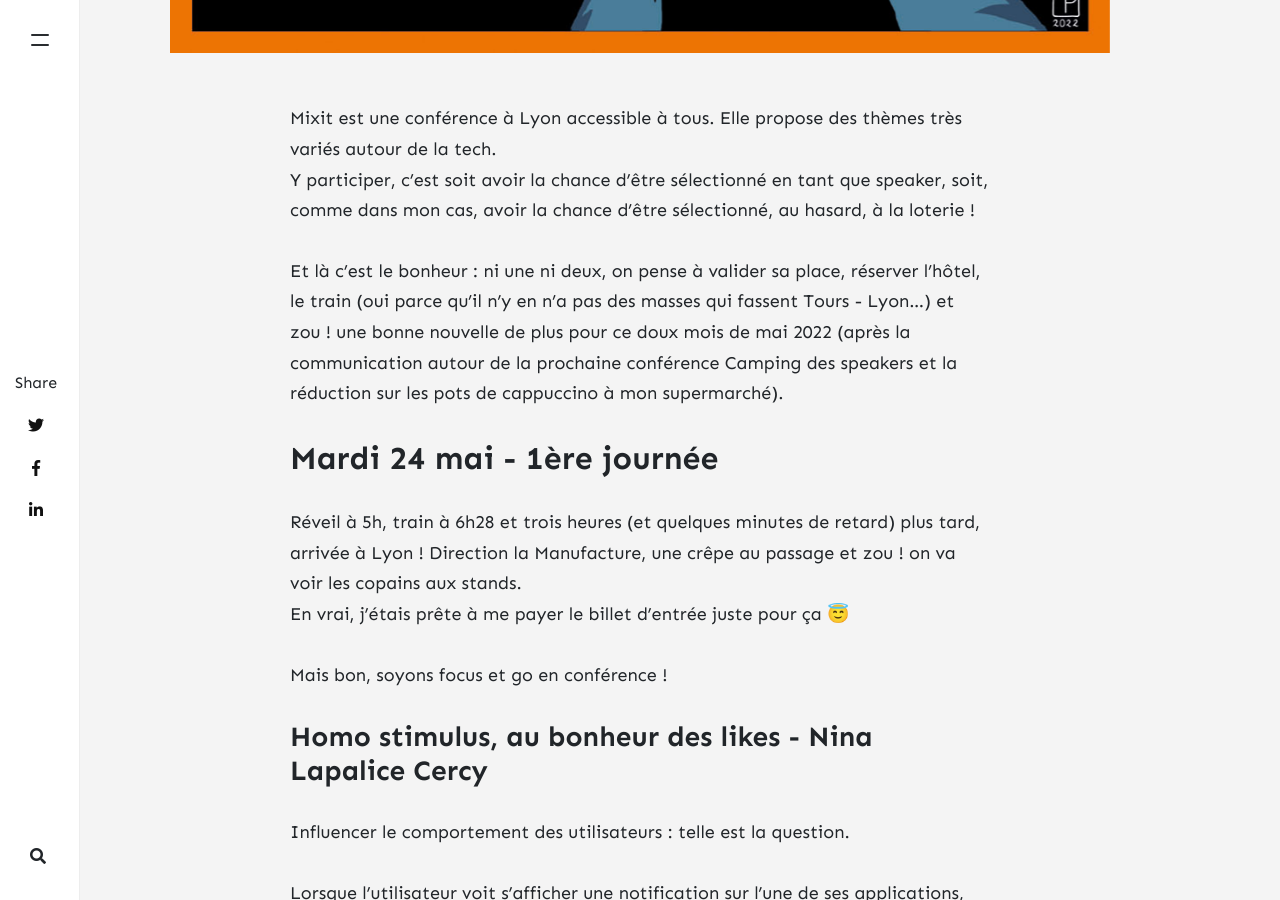
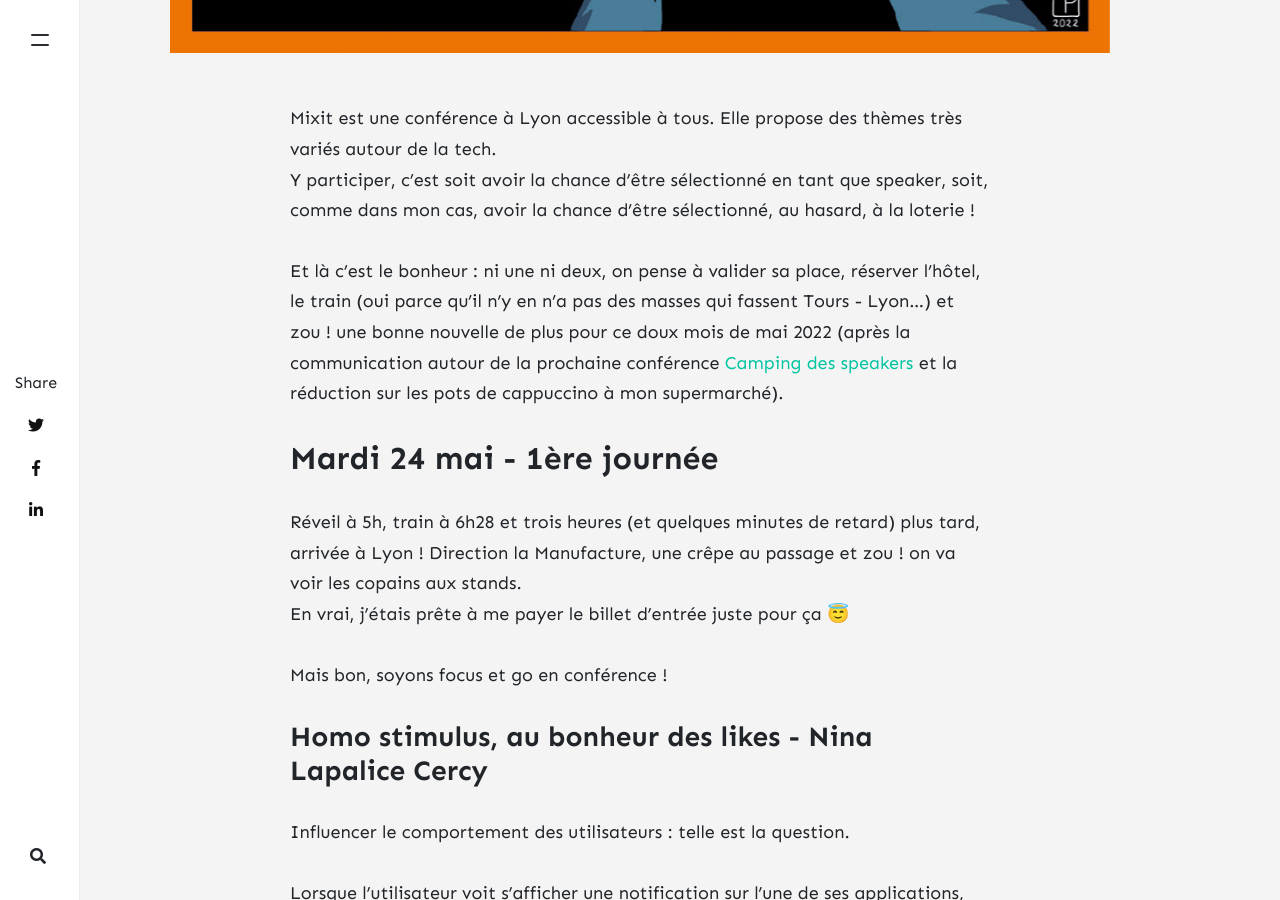
Before and after one commit to klaukf/blog, a Jekyll site: the page built from _posts/2022-05-24-mon-mixit-2022-a-moi.md, in a window 1280 px wide and 900 px high, scrolled down 1748 px. Built offline with Jekyll 4.4.1, drawn with Linux system fonts in a browser that asks for light colours; nearby versions of some CDN libraries; comment, search, counter and statistics services are not loaded; part of the change alters nothing that is shown.

```diff
--- a/_posts/2022-05-24-mon-mixit-2022-a-moi.md
+++ b/_posts/2022-05-24-mon-mixit-2022-a-moi.md
@@ -10,7 +10,8 @@ image: assets/images/Mixit.jpg
 Mixit est une conférence à Lyon accessible à tous. Elle propose des thèmes très variés autour de la tech.
 Y participer, c'est soit avoir la chance d'être sélectionné en tant que speaker, soit, comme dans mon cas, avoir la chance d'être sélectionné, au hasard, à la loterie !
 
-Et là c'est le bonheur : ni une ni deux, on pense à valider sa place, réserver l'hôtel, le train (oui parce qu'il n'y en n'a pas des masses qui fassent Tours - Lyon...) et zou ! une bonne nouvelle de plus pour ce doux mois de mai 2022 (après la communication autour de la prochaine conférence Camping des speakers et la réduction sur les pots de cappuccino à mon supermarché).
+Et là c'est le bonheur : ni une ni deux, on pense à valider sa place, réserver l'hôtel, le train (oui parce qu'il n'y en n'a pas des masses qui fassent Tours - Lyon...) et zou ! une bonne nouvelle de plus pour ce doux mois de mai 2022 (après la communication autour de la prochaine conférence [Camping des speakers](https://camping-speakers.fr/) et la réduction sur les pots de cappuccino à mon supermarché).
+
 
 ## Mardi 24 mai - 1ère journée
 
```
